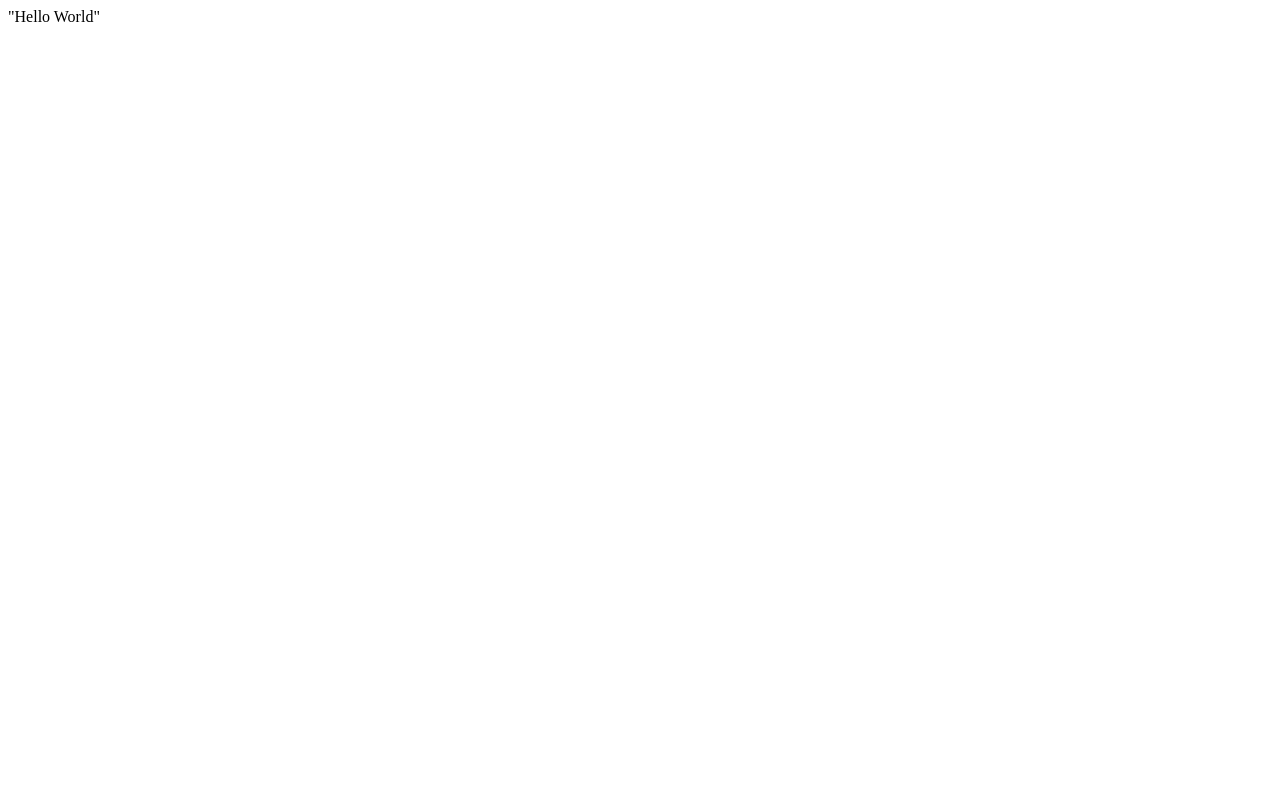
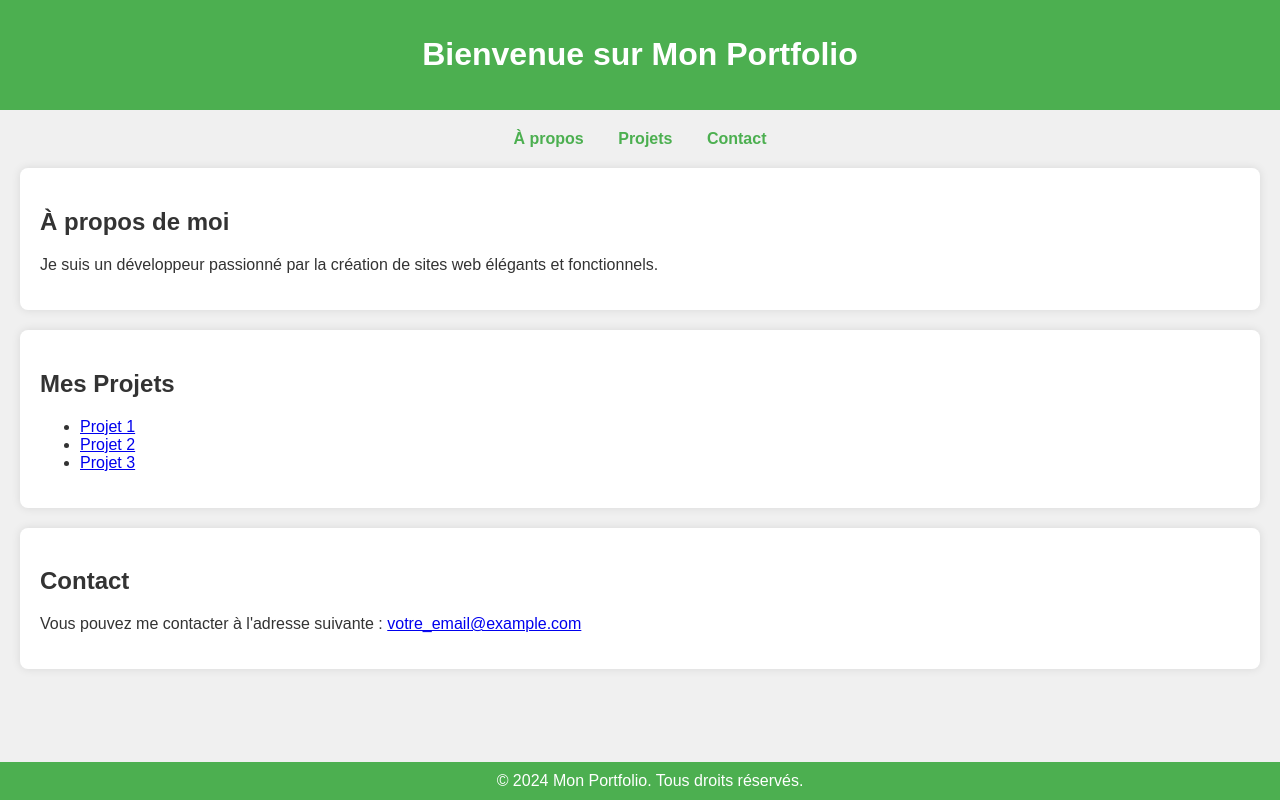
Before and after one commit to lulunoel/lulunoel.github.io, a plain HTML site: page index.html in a window 1280 px wide. Drawn offline with Linux system fonts and the light colour scheme.

Commit message:
Initial commit

```diff
--- a/index.html
+++ b/index.html
@@ -1 +1,85 @@
-"Hello World"
+<!DOCTYPE html>
+<html lang="fr">
+<head>
+    <meta charset="UTF-8">
+    <meta name="viewport" content="width=device-width, initial-scale=1.0">
+    <title>Mon Portfolio</title>
+    <style>
+        body {
+            font-family: Arial, sans-serif;
+            margin: 0;
+            padding: 0;
+            background-color: #f0f0f0;
+            color: #333;
+        }
+        header {
+            background-color: #4CAF50;
+            color: white;
+            padding: 15px;
+            text-align: center;
+        }
+        nav {
+            margin: 20px;
+            text-align: center;
+        }
+        nav a {
+            margin: 0 15px;
+            text-decoration: none;
+            color: #4CAF50;
+            font-weight: bold;
+        }
+        section {
+            margin: 20px;
+            padding: 20px;
+            background-color: white;
+            border-radius: 8px;
+            box-shadow: 0 0 10px rgba(0,0,0,0.1);
+        }
+        footer {
+            background-color: #4CAF50;
+            color: white;
+            text-align: center;
+            padding: 10px;
+            position: fixed;
+            width: 100%;
+            bottom: 0;
+        }
+    </style>
+</head>
+<body>
+
+<header>
+    <h1>Bienvenue sur Mon Portfolio</h1>
+</header>
+
+<nav>
+    <a href="#about">À propos</a>
+    <a href="#projects">Projets</a>
+    <a href="#contact">Contact</a>
+</nav>
+
+<section id="about">
+    <h2>À propos de moi</h2>
+    <p>Je suis un développeur passionné par la création de sites web élégants et fonctionnels.</p>
+</section>
+
+<section id="projects">
+    <h2>Mes Projets</h2>
+    <ul>
+        <li><a href="https://github.com/votre_nom/votre_projet1">Projet 1</a></li>
+        <li><a href="https://github.com/votre_nom/votre_projet2">Projet 2</a></li>
+        <li><a href="https://github.com/votre_nom/votre_projet3">Projet 3</a></li>
+    </ul>
+</section>
+
+<section id="contact">
+    <h2>Contact</h2>
+    <p>Vous pouvez me contacter à l'adresse suivante : <a href="mailto:votre_email@example.com">votre_email@example.com</a></p>
+</section>
+
+<footer>
+    &copy; 2024 Mon Portfolio. Tous droits réservés.
+</footer>
+
+</body>
+</html>
```
